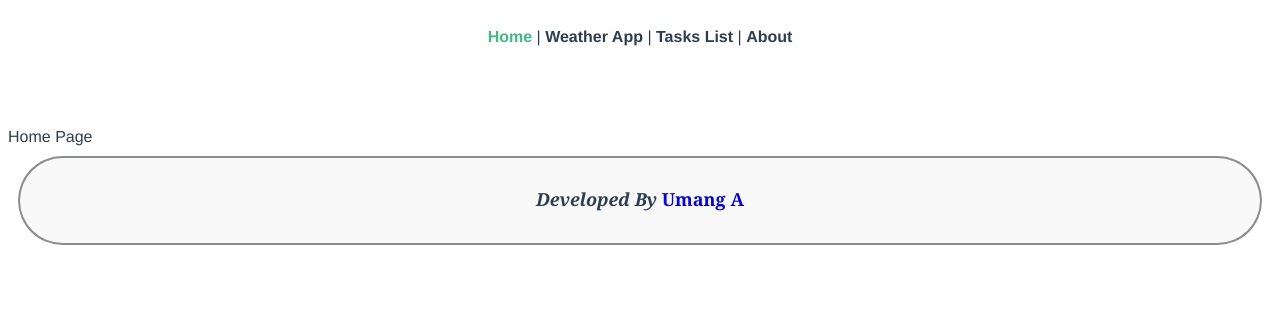
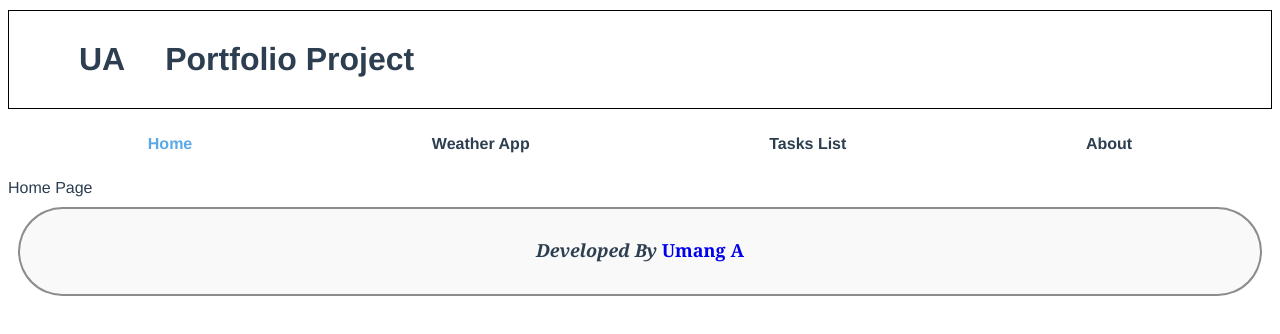
Before and after one commit to umangcodes/wanderer, a Vue app in the folder milestoneproject/: page / in a window 1280 px wide. Shown: the top 334 px of the page. Built offline with nearby package versions, Linux system fonts and the light colour scheme.

Commit message:
added header

```diff
--- a/milestoneproject/src/App.vue
+++ b/milestoneproject/src/App.vue
@@ -1,9 +1,21 @@
 <template>
+  <Header />
   <div id="nav">
-    <router-link :to="{ name: 'Home' }">Home</router-link> |
-    <router-link :to="{ name: 'WeatherApp' }">Weather App</router-link> |
-    <router-link :to="{ name: 'ToDo' }">Tasks List</router-link> |
-    <router-link :to="{ name: 'About' }">About</router-link>
+    <div class="nav-option">
+      <router-link :to="{ name: 'Home' }">Home</router-link>
+    </div>
+
+    <div class="nav-option">
+      <router-link :to="{ name: 'WeatherApp' }">Weather App</router-link>
+    </div>
+
+    <div class="nav-option">
+      <router-link :to="{ name: 'ToDo' }">Tasks List</router-link>
+    </div>
+
+    <div class="nav-option">
+      <router-link :to="{ name: 'About' }">About</router-link>
+    </div>
   </div>
 
   <router-view />
@@ -11,9 +23,11 @@
 </template>
 
 <script>
+import Header from "@/components/bars/header.vue";
 import Footer from "@/components/bars/footer.vue";
 export default {
   components: {
+    Header,
     Footer,
   },
 };
@@ -28,8 +42,10 @@ export default {
 }
 
 #nav {
+  display: flex;
+  justify-content: space-around;
   padding: 20px;
-  height: 80px;
+  height: 30px;
   text-align: center;
 }
 
@@ -40,7 +56,7 @@ export default {
 }
 
 #nav a.router-link-exact-active {
-  color: #42b983;
+  color: rgba(90, 169, 230, 1);
 }
 
 .page {
@@ -52,4 +68,10 @@ export default {
   margin: 10px; */
   height: 100vh;
 }
+.nav-option {
+  align-content: center;
+}
+.nav-option:hover {
+  transform: scale(1.1);
+}
 </style>
```
